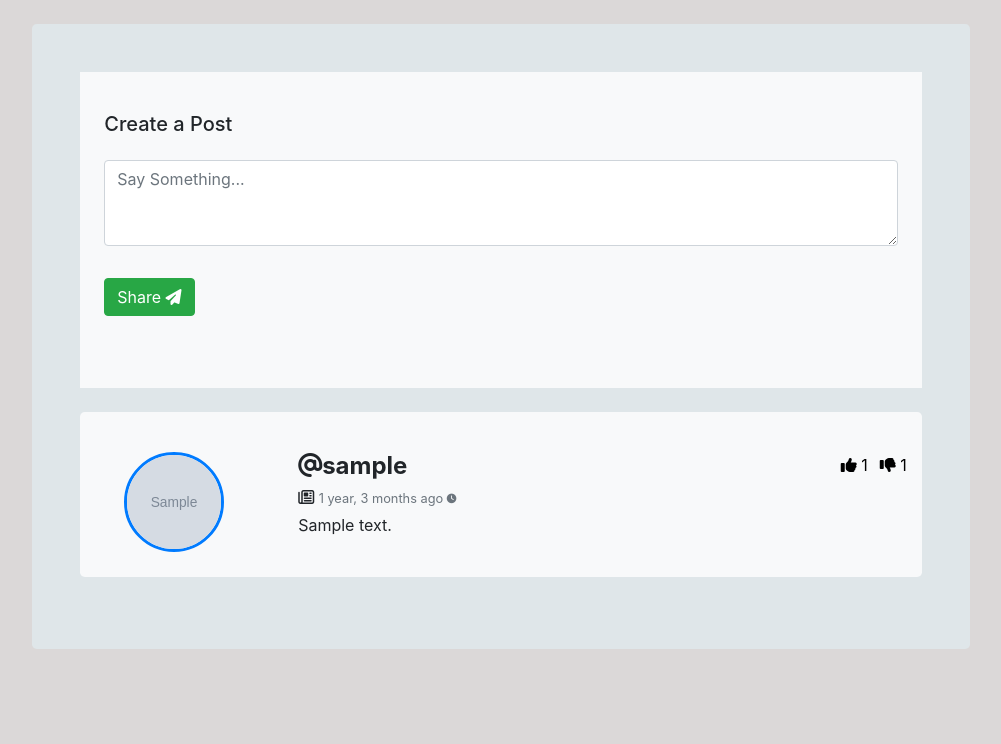
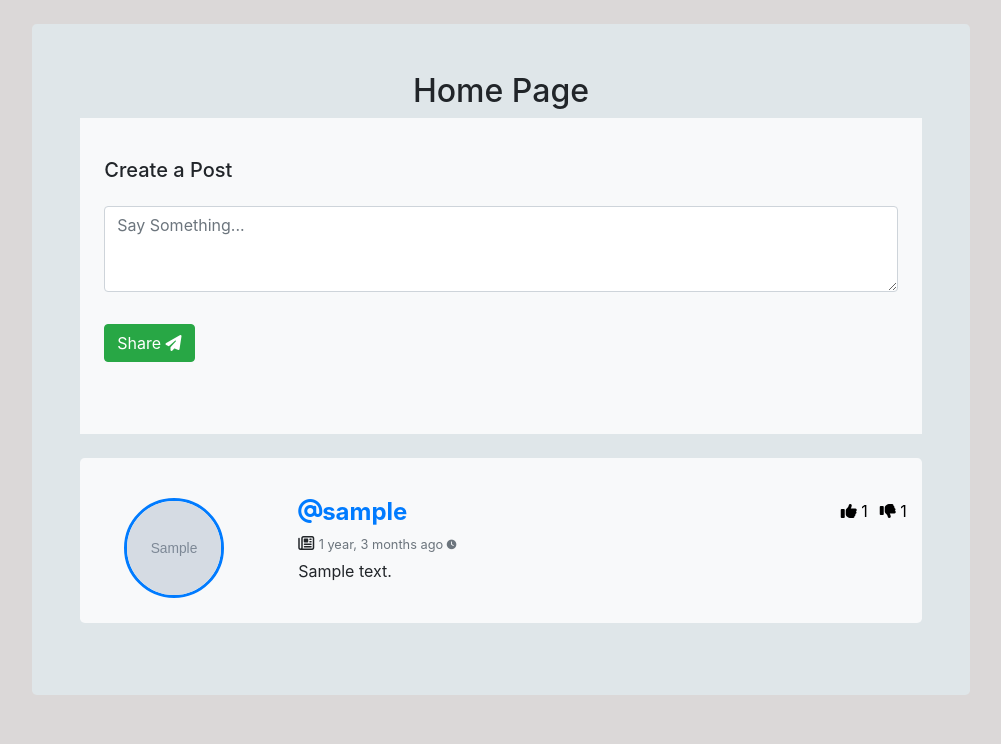
Before and after one commit to MohammedHieba/Social-Network, a Django app: template posts/templates/posts/post_list.html in a window 1280 px wide. Shown: the part 56-800 px from the top of the page, without its empty margins (139-1140 px from the left). Run offline with Django 3.2, Linux system fonts and the light colour scheme; the template is opened without the code that fills it: values that come from a table or form of the project are taken from there, others are empty; tables that the repository leaves empty hold one stand-in row (values such as "Sample post"); grey boxes marked "Sample" are stand-in pictures; some libraries are stand-ins or nearby versions.

Commit message:
enhancing posts views

```diff
--- a/posts/templates/posts/post_list.html
+++ b/posts/templates/posts/post_list.html
@@ -1,15 +1,15 @@
 {% extends 'layouts/base.html' %}
 {% load crispy_forms_tags %}
 
-{% block title %}List of Posts{% endblock %}
+{% block title %}Home Posts{% endblock %}
 {% block styles %}
     <style>
-    .custom-hover-list{
+        .custom-hover-list {
             transition: background-color 0.5s ease-in-out;
         }
-    .custom-hover-list:hover{
-        {#background-color: #edf7fd !important;#}
-        background-color: #acd0f3 !important;
+
+        .custom-hover-list:hover {
+        {#background-color: #edf7fd !important;#} background-color: #acd0f3 !important;
         }
     </style>
 {% endblock %}
@@ -28,6 +28,9 @@
 
 {% block content %}
     <div class="w-75 mx-auto my-4 p-5 rounded-lg custom-style">
+        <div class="w-75 mx-auto text-center">
+            <h2>Home Page</h2>
+        </div>
         <div class="bg-light p-4">
             <div class="row justify-content-center mt-3">
                 <div class="col">
@@ -40,7 +43,8 @@
                         {% csrf_token %}
                         {{ form | crispy }}
                         <div class="d-grid gap-2">
-                            <button id="submit" class="btn btn-success mt-3">Share <i class="fas fa-paper-plane"></i></button>
+                            <button id="submit" class="btn btn-success mt-3">Share <i class="fas fa-paper-plane"></i>
+                            </button>
                         </div>
                     </form>
                 </div>
@@ -54,7 +58,7 @@
                              src="{{ post.author.profile.profile_image.url }}" width="100" height="100" alt="image">
                     </div>
                     <div class="col position-relative">
-                        <h4><strong><i class="fas fa-at"></i>{{ post.author }}</strong></h4>
+                        <h4 class="text-primary"><strong><i class="fas fa-at"></i>{{ post.author }}</strong></h4>
                         <div class="d-flex">
                             <i class="far fa-newspaper"></i>&nbsp
                             <small class="text-muted">
```
Lines whose indentation alone changed are shown as unchanged.
